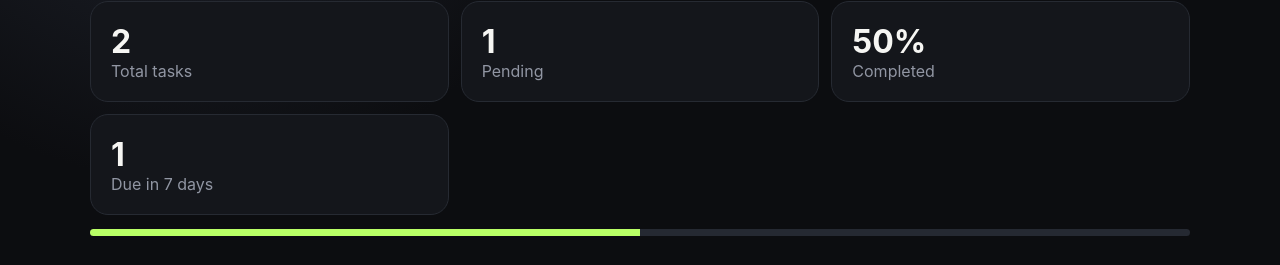
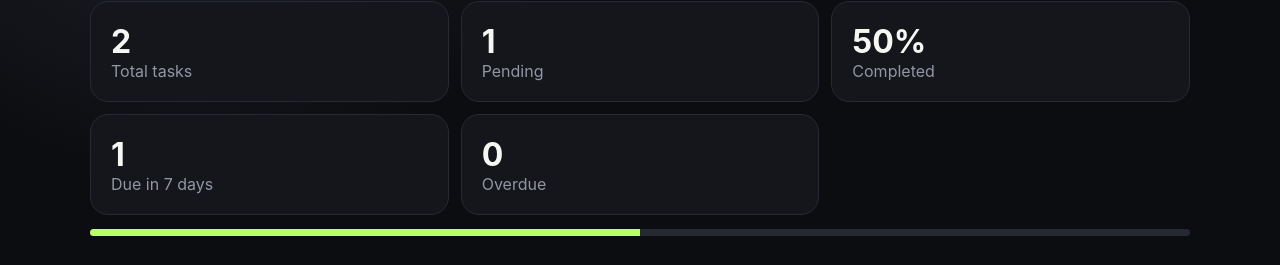
Before and after one commit to DonMilo-22/React-Study-Dashboard, a React (Vite) app: page / in a window 1280 px wide. Shown: the part 236-501 px from the top of the page. Built offline with nearby package versions, Linux system fonts and the light colour scheme.

Commit message:
feat: show overdue assignment count

```diff
--- a/src/App.jsx
+++ b/src/App.jsx
@@ -21,6 +21,7 @@ export default function App() {
   const today = new Date().toLocaleDateString("en-CA");
   const nextWeek = new Date(Date.now() + 7 * 86400000).toLocaleDateString("en-CA");
   const dueSoon = tasks.filter(t => !t.done && t.due && t.due >= today && t.due <= nextWeek).length;
+  const overdue = tasks.filter(t => !t.done && t.due && t.due < today).length;
 
   function add(e) {
     e.preventDefault();
@@ -36,6 +37,7 @@ export default function App() {
       <article><strong>{tasks.length-done}</strong><span>Pending</span></article>
       <article><strong>{progress}%</strong><span>Completed</span></article>
       <article><strong>{dueSoon}</strong><span>Due in 7 days</span></article>
+      <article><strong>{overdue}</strong><span>Overdue</span></article>
     </section>
     <div className="progress"><span style={{width: progress + "%"}} /></div>
     <section className="grid">
```
